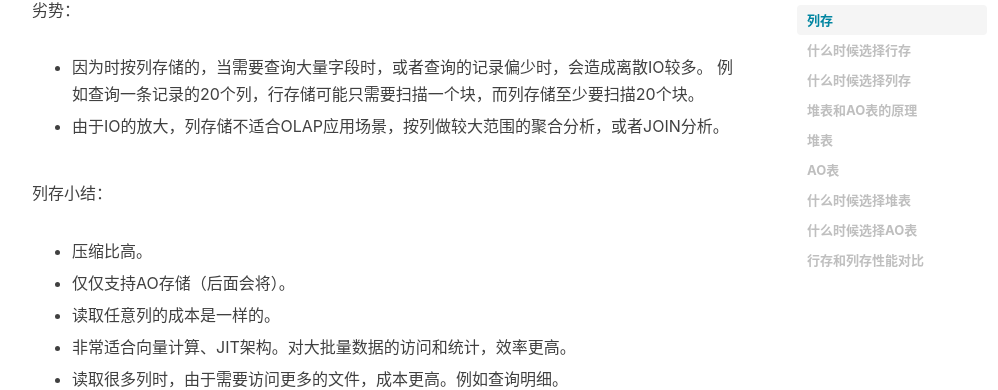
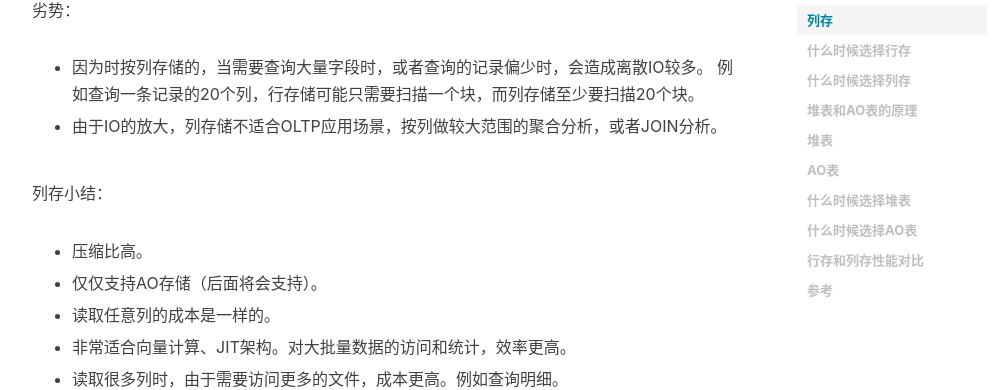
Before and after one commit to HiLany/HiLany.github.io, a Jekyll site: the page built from _posts/2019-02-22-Greenplum行存、列存、AO表的原理和选择.md, in a window 1280 px wide and 900 px high, scrolled down 1696 px. Shown: the part 144-534 px from the top of the window, without its empty margins (233-1231 px from the left). Built offline with Jekyll 4.4.1, drawn with Linux system fonts in a browser that asks for light colours; nearby versions of some CDN libraries; comment, search, counter and statistics services are not loaded; some of the changed text lies outside the part shown.

Commit message:
updated 2019-02-22-Greenplum行存、列存、AO表的原理和选择.md

````diff
--- a/_posts/2019-02-22-Greenplum行存、列存、AO表的原理和选择.md
+++ b/_posts/2019-02-22-Greenplum行存、列存、AO表的原理和选择.md
@@ -58,13 +58,13 @@ tags:
 - 因为时按列存储的，当需要查询大量字段时，或者查询的记录偏少时，会造成离散IO较多。
 例如查询一条记录的20个列，行存储可能只需要扫描一个块，而列存储至少要扫描20个块。
 
-- 由于IO的放大，列存储不适合OLAP应用场景，按列做较大范围的聚合分析，或者JOIN分析。
+- 由于IO的放大，列存储不适合OLTP应用场景，按列做较大范围的聚合分析，或者JOIN分析。
 
 列存小结：
 
 - 压缩比高。
 
-- 仅仅支持AO存储（后面会将）。
+- 仅仅支持AO存储（后面将会支持）。
 
 - 读取任意列的成本是一样的。
 
@@ -205,3 +205,7 @@ explain analyze select c398,count(*),sum(c399),avg(c399),min(c399),max(c399) fro
 
 
 ```
+
+# 参考
+
+[Greenplum 最佳实践 - 行存与列存的选择以及转换方法](https://github.com/digoal/blog/blob/master/201608/20160815_01.md)
````
